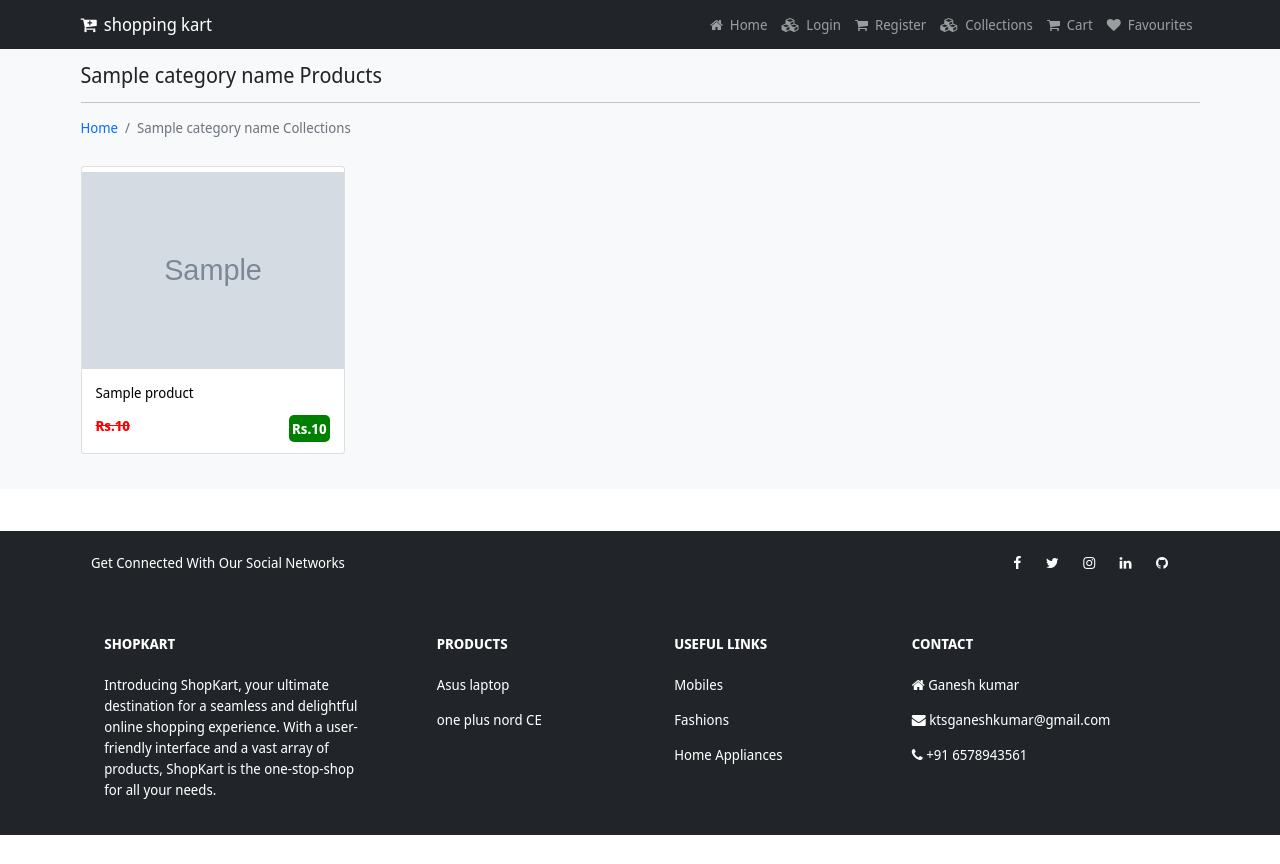
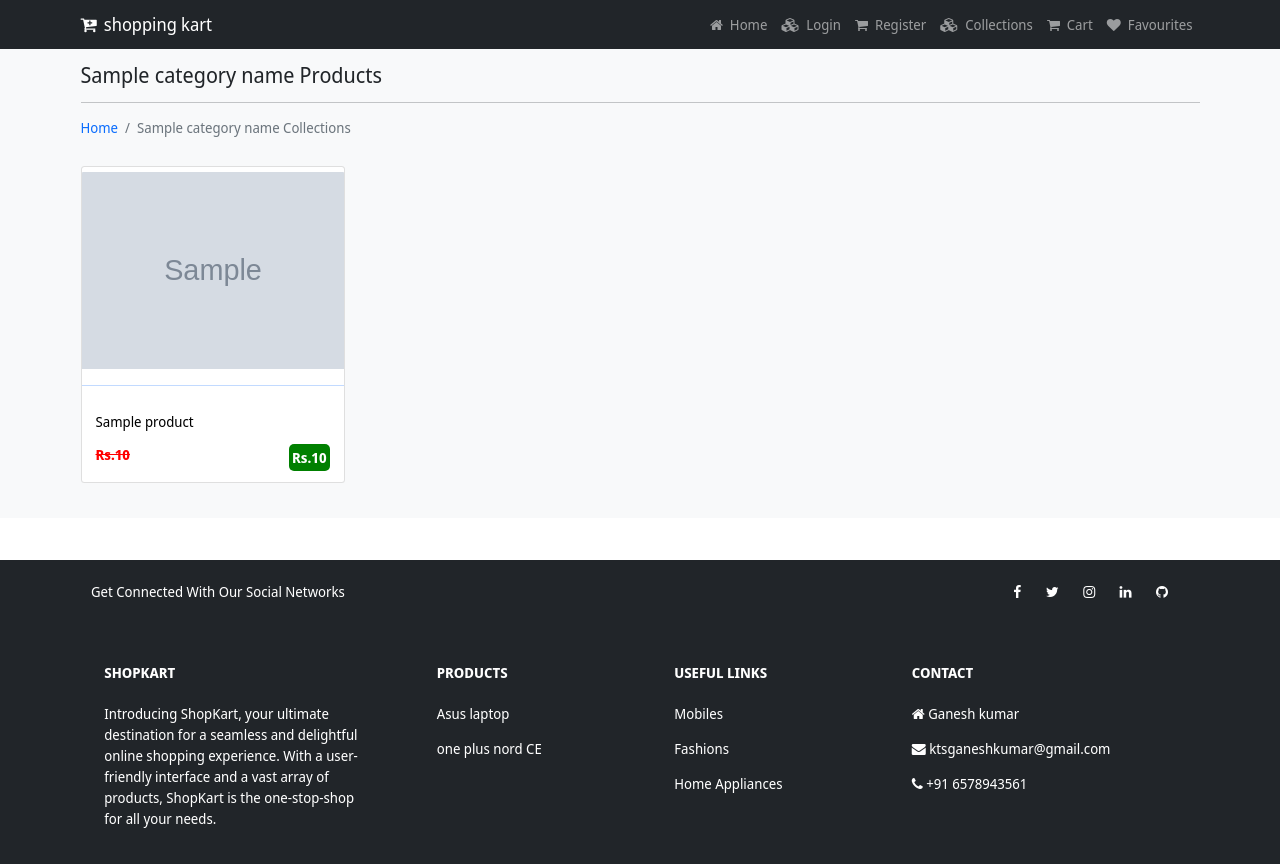
Before and after one commit to ganeshkumar19/shoppingwebsite-django, a Django app: template shop/templates/shop/products/index.html in a window 1280 px wide. Before the commit the page ends 835 px from the top, so only its background shows below. Run offline with Django 4.2, Linux system fonts and the light colour scheme; tables that the repository leaves empty hold one stand-in row (values such as "Sample post"); the template is opened without the code that fills it: values that come from a table or form of the project are taken from there, most other values are stand-ins (such as "Sample title", 1, 10 or a date in 2020); grey boxes marked "Sample" are stand-in pictures.

Commit message:
added border

```diff
--- a/shop/templates/shop/products/index.html
+++ b/shop/templates/shop/products/index.html
@@ -24,6 +24,7 @@ shopping kart | online shopping
               <img src="{{item.product_image.url}}" class="card-img-top" alt="Categories" style="object-fit:contain; height: 100%; width: 100%;">
             </div>
             <a href="{% url 'product_details' category_name item.name %}">
+              <hr style="border-color: black;">
               <div class="card-body">
                 <h5 class="card-title mb-3" style="font-size: 14px; color: black;">{{ item.name }}</h5>
                 <p class="card-text">
```
